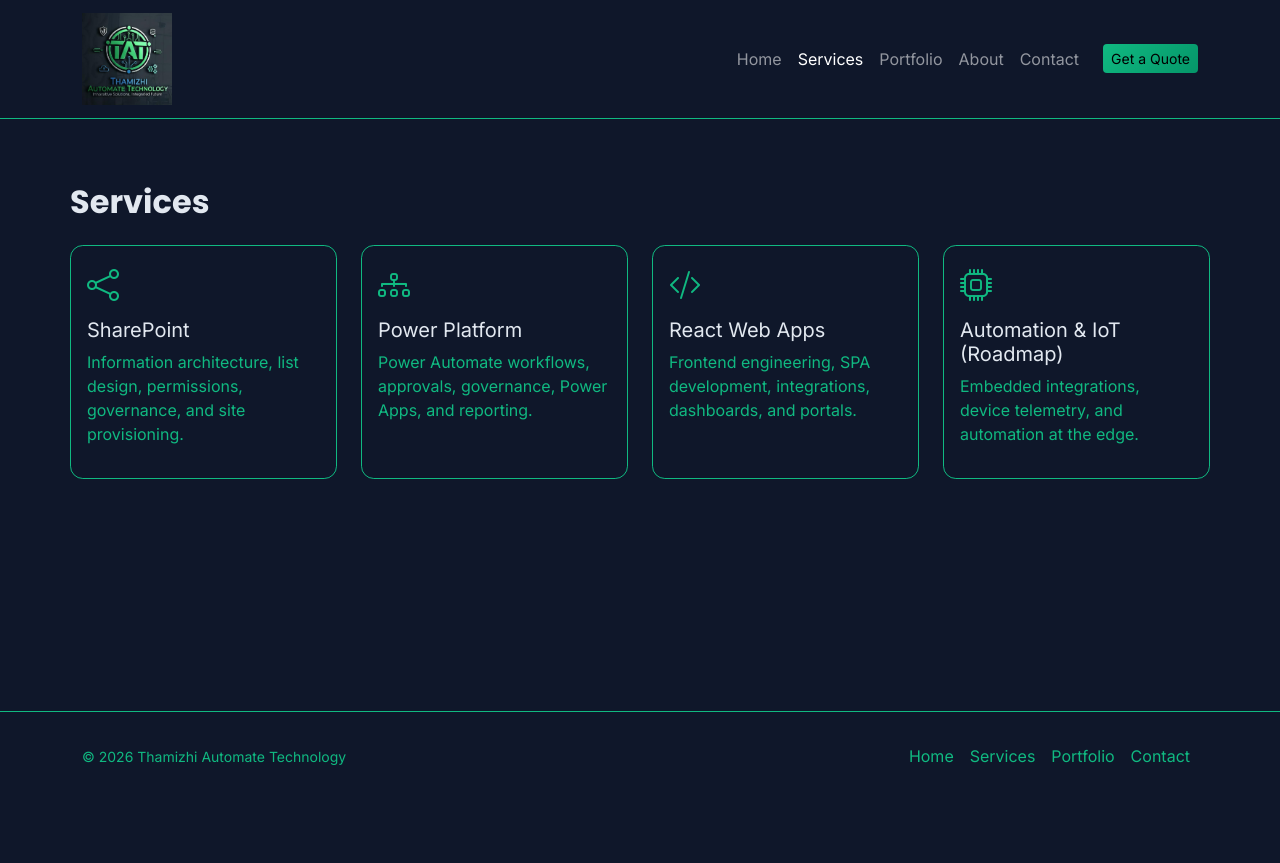
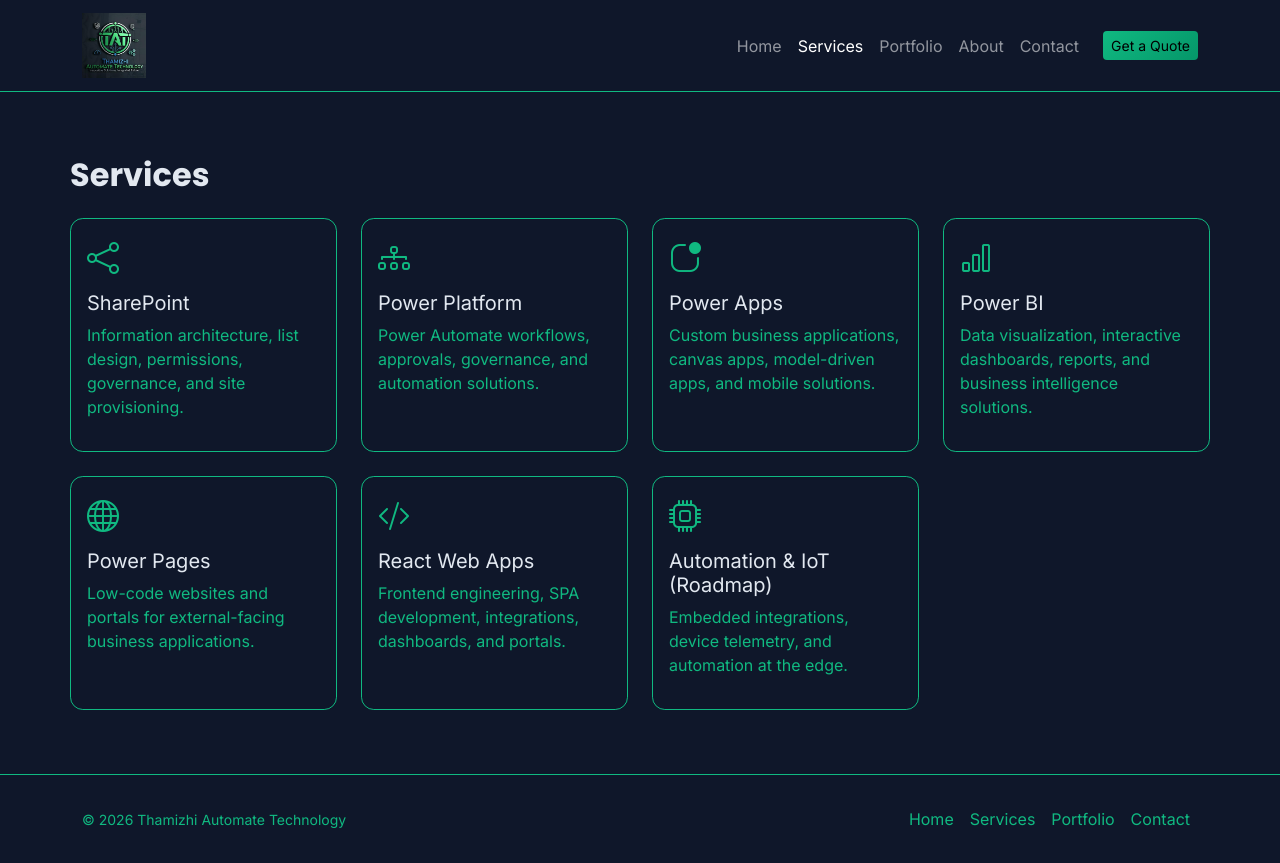
Before and after one commit to thamizhiadmin/TAT, a React (Vite) app: page /services in a window 1280 px wide. Before the commit the page ends 800 px from the top, so only its background shows below. Built offline with nearby package versions, Linux system fonts and the light colour scheme; no server answers.

Commit message:
Fix navbar logo import and update

```diff
--- a/src/components/Navbar.tsx
+++ b/src/components/Navbar.tsx
@@ -1,24 +1,22 @@
 import { NavLink, Link } from 'react-router-dom'
-import logoPrimary from '../assets/logo-primary.jpeg'
 
 export default function Navbar() {
 	return (
 		<nav className="navbar navbar-expand-lg navbar-dark bg-dark sticky-top border-bottom border-secondary">
 			<div className="container">
-				<NavLink to="/" className="navbar-brand d-flex align-items-center gap-2">
-					{/*
-				 <span className="rounded-circle d-inline-flex align-items-center justify-content-center bg-gradient-emerald" style={{ width: 36, height: 36 }}>
-						 <i className="bi bi-cpu text-dark"></i> </span>*/}
+				<NavLink to="/" className="navbar-brand d-flex align-items-center">
 					<img
-						src={logoPrimary}
-						alt="Company Logo"
-						width="90"
-						height="90"
-						className="img-fluid"
+						src="/logoprimary.jpeg"
+						alt="Thamizhi Automate Technology"
+						style={{
+							height: '65px',
+							width: 'auto',
+							objectFit: 'contain',
+							maxWidth: '180px',
+							display: 'block'
+						}}
+						className="navbar-logo"
 					/>
-
-
-					{/*span className="fw-bold" style={{ fontFamily: 'Poppins' }}>Thamizhi</span>*/}
 				</NavLink>
 
 				<button className="navbar-toggler" type="button" data-bs-toggle="collapse" data-bs-target="#nav" aria-controls="nav" aria-expanded="false" aria-label="Toggle navigation">
--- /dev/null
+++ b/src/lib/config.ts
@@ -0,0 +1,23 @@
+// Configuration file for the application
+//
+// To configure Formspree for receiving form submissions:
+//
+// Option 1 (Recommended for GitHub Pages): Hardcode your Formspree ID below
+//   1. Go to https://formspree.io/
+//   2. Sign up or log in
+//   3. Create a new form
+//   4. Copy the form ID from the form URL (e.g., from https://formspree.io/f/xqknvqyz, copy 'xqknvqyz')
+//   5. Paste it in FALLBACK_FORMSPREE_ID below (replace the empty string)
+//
+// Option 2: Use environment variable (for local development)
+//   Create a .env file in the root directory with: VITE_FORMSPREE_ID=your_form_id
+//
+// Option 3: Use GitHub Secrets (advanced)
+//   Set VITE_FORMSPREE_ID as a GitHub Secret and it will be used during build
+
+// ⚠️ IMPORTANT: Replace the empty string below with your actual Formspree ID
+// Example: const FALLBACK_FORMSPREE_ID = 'xqknvqyz'
+// NOTE: Only put the form ID (e.g., 'xeeeovjz'), NOT the full URL!
+const FALLBACK_FORMSPREE_ID = 'xeeeovjz'
+
+export const FORMSPREE_ID = import.meta.env.VITE_FORMSPREE_ID || FALLBACK_FORMSPREE_ID
--- a/src/pages/Contact.tsx
+++ b/src/pages/Contact.tsx
@@ -1,5 +1,6 @@
 import { useState } from 'react'
 import SEO from '../lib/seo'
+import { FORMSPREE_ID } from '../lib/config'
 
 export default function Contact() {
 	const [status, setStatus] = useState<'idle'|'sending'|'sent'|'error'>('idle')
@@ -10,11 +11,27 @@
 		const form = e.currentTarget
 		const data = new FormData(form)
 		try {
-			const formspreeId = import.meta.env.VITE_FORMSPREE_ID
-			if (!formspreeId) throw new Error('Missing Formspree ID')
-			const res = await fetch(`https://formspree.io/f/${formspreeId}`, { method: 'POST', body: data, headers: { Accept: 'application/json' } })
-			if (res.ok) { setStatus('sent'); form.reset() } else throw new Error('Failed')
-		} catch (err) { setStatus('error') }
+			if (!FORMSPREE_ID) {
+				throw new Error('Formspree ID not configured. Please set VITE_FORMSPREE_ID in .env or update config.ts')
+			}
+			const res = await fetch(`https://formspree.io/f/${FORMSPREE_ID}`, {
+				method: 'POST',
+				body: data,
+				headers: { Accept: 'application/json' }
+			})
+			if (res.ok) {
+				form.reset()
+				setStatus('idle')
+				alert('Thank you! We have received your message and will get back to you soon.')
+			} else {
+				const errorData = await res.json().catch(() => ({}))
+				console.error('Formspree error:', errorData)
+				throw new Error('Failed to send message')
+			}
+		} catch (err) {
+			console.error('Form submission error:', err)
+			setStatus('error')
+		}
 	}
 
 	return (
@@ -48,8 +65,11 @@
 							<button className="btn btn-emerald" disabled={status==='sending'}>
 								{status==='sending'?'Sending...':'Send Message'}
 							</button>
-							{status==='sent' && <span className="text-success">Thanks! We will get back to you.</span>}
-							{status==='error' && <span className="text-danger">Unable to send. Configure VITE_FORMSPREE_ID.</span>}
+							{status==='error' && (
+								<span className="text-danger">
+									Unable to send. Please configure Formspree ID in src/config.ts
+								</span>
+							)}
 						</div>
 					</form>
 				</div>
--- a/src/pages/Home.tsx
+++ b/src/pages/Home.tsx
@@ -2,7 +2,7 @@
 import SEO from '../lib/seo'
 
 export default function Home() {
-    return (
+	return (
 		<div>
 			<SEO title="Thamizhi Automate Technology – SharePoint, Power Platform, React" description="Innovative automation across SharePoint, Power Platform, and React. Building toward IoT." />
 			<section className="position-relative text-center text-light">
@@ -11,7 +11,7 @@
 						<div className="row align-items-center g-4">
 							<div className="col-12 col-lg-7 text-start">
 								<h1 className="display-5 fw-bold" style={{ fontFamily: 'Poppins' }}>Thamizhi Automate Technology</h1>
-								<p className="lead mt-3">Innovate. Integrate. Accelerate.</p>
+								<p className="lead mt-3">Innovate Integrate Accelerate</p>
 								<p className="mt-3 text-secondary">SharePoint solutions, Power Platform automation, and production-grade React web apps. Building toward IoT and embedded automation.</p>
 								<div className="d-flex flex-wrap gap-3 mt-4">
 									<Link to="/services" className="btn btn-emerald">Our Services</Link>
@@ -35,7 +35,7 @@
 												<i className="bi bi-diagram-3 text-emerald fs-3"></i>
 												<div>
 													<h6 className="mb-1">Power Platform</h6>
-													<p className="mb-0 small text-secondary">Power Automate flows, approval workflows, and integrated reporting.</p>
+													<p className="mb-0 small text-secondary">Power Automate flows, approval workflows, PowerApps, Power pages, PowerBi and integrated reporting.</p>
 												</div>
 											</div>
 										</div>
--- a/src/pages/Services.tsx
+++ b/src/pages/Services.tsx
@@ -20,7 +20,34 @@
 						<div className="card-body">
 							<i className="bi bi-diagram-3 fs-2 text-emerald"></i>
 							<h5 className="mt-2">Power Platform</h5>
-							<p className="text-secondary">Power Automate workflows, approvals, governance, Power Apps, and reporting.</p>
+							<p className="text-secondary">Power Automate workflows, approvals, governance, and automation solutions.</p>
+						</div>
+					</div>
+				</div>
+				<div className="col-md-6 col-lg-3">
+					<div className="card bg-dark border-secondary h-100">
+						<div className="card-body">
+							<i className="bi bi-app-indicator fs-2 text-emerald"></i>
+							<h5 className="mt-2">Power Apps</h5>
+							<p className="text-secondary">Custom business applications, canvas apps, model-driven apps, and mobile solutions.</p>
+						</div>
+					</div>
+				</div>
+				<div className="col-md-6 col-lg-3">
+					<div className="card bg-dark border-secondary h-100">
+						<div className="card-body">
+							<i className="bi bi-bar-chart fs-2 text-emerald"></i>
+							<h5 className="mt-2">Power BI</h5>
+							<p className="text-secondary">Data visualization, interactive dashboards, reports, and business intelligence solutions.</p>
+						</div>
+					</div>
+				</div>
+				<div className="col-md-6 col-lg-3">
+					<div className="card bg-dark border-secondary h-100">
+						<div className="card-body">
+							<i className="bi bi-globe fs-2 text-emerald"></i>
+							<h5 className="mt-2">Power Pages</h5>
+							<p className="text-secondary">Low-code websites and portals for external-facing business applications.</p>
 						</div>
 					</div>
 				</div>
```
Also changed, not shown: 1 other file (tests, documents, lock files or other folders).
